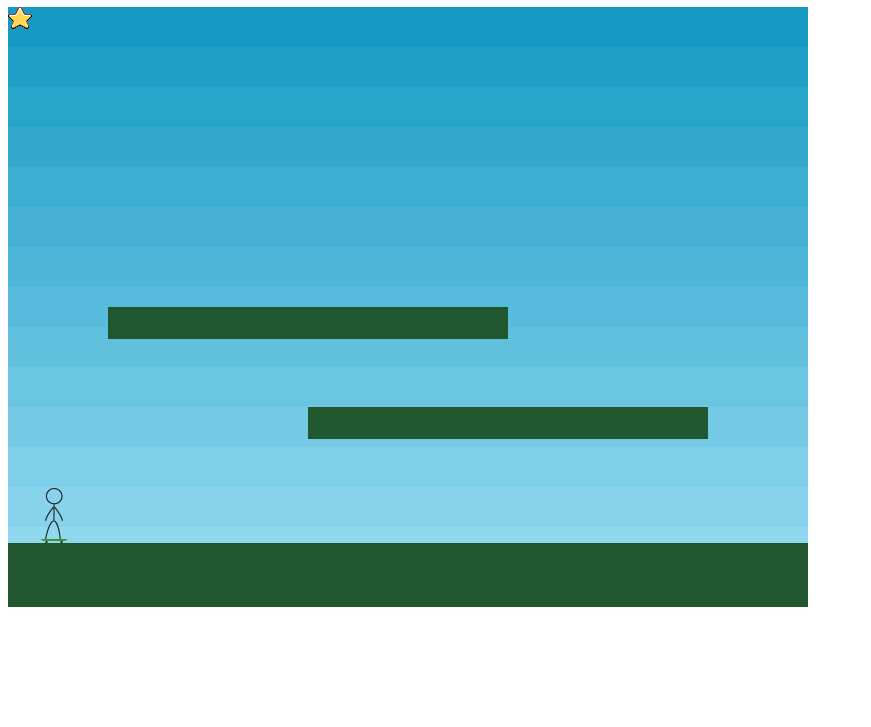
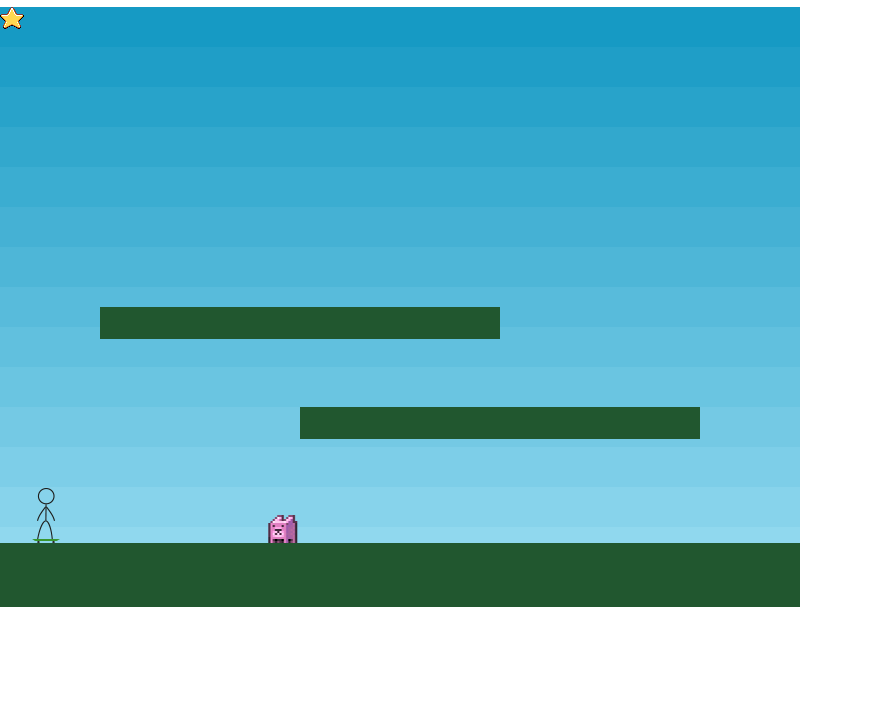
Before and after one commit to pettrz/U20092017, a plain HTML site: page public/index.html in a window 1280 px wide. Shown: the part 73-800 px from the top of the page, without its empty margins (0-871 px from the left). Drawn offline with Linux system fonts and the light colour scheme; animation ran at ten frames a second.

Commit message:
Added dog npc with animations and actions. Changed font and set margin to 0 in CSS

```diff
--- /dev/null
+++ b/public/dog_npc.json
@@ -0,0 +1,44 @@
+{"frames": {
+
+"0.png":
+{
+	"frame": {"x":0,"y":0,"w":35,"h":32},
+	"rotated": false,
+	"trimmed": false,
+	"spriteSourceSize": {"x":0,"y":0,"w":35,"h":32},
+	"sourceSize": {"w":35,"h":32}
+},
+"1.png":
+{
+	"frame": {"x":35,"y":0,"w":35,"h":32},
+	"rotated": false,
+	"trimmed": false,
+	"spriteSourceSize": {"x":0,"y":0,"w":35,"h":32},
+	"sourceSize": {"w":35,"h":32}
+},
+"2.png":
+{
+	"frame": {"x":70,"y":0,"w":35,"h":32},
+	"rotated": false,
+	"trimmed": false,
+	"spriteSourceSize": {"x":0,"y":0,"w":35,"h":32},
+	"sourceSize": {"w":35,"h":32}
+},
+"3.png":
+{
+	"frame": {"x":105,"y":0,"w":35,"h":32},
+	"rotated": false,
+	"trimmed": false,
+	"spriteSourceSize": {"x":0,"y":0,"w":35,"h":32},
+	"sourceSize": {"w":35,"h":32}
+}},
+"meta": {
+	"app": "http://www.codeandweb.com/texturepacker",
+	"version": "1.0",
+	"image": "dog_npc.png",
+	"format": "RGBA8888",
+	"size": {"w":140,"h":32},
+	"scale": "1",
+	"smartupdate": "$TexturePacker:SmartUpdate:7ad453948e07eca8033d3e81e38aa7c5:e2621d68c01a4b39d858dd845446eed8:68a9209f86def68ace0e9b2f3e1bb160$"
+}
+}
--- a/public/index.html
+++ b/public/index.html
@@ -6,6 +6,13 @@
 	<title>Stickman Skating</title>
 
 	<script type="text/javascript" src="js/phaser.min.js"></script>
+	<style type="text/css">
+		body {
+			margin: 0;
+			font-family: Arial, Helvetica, sans-serif;
+
+		}
+	</style>
 </head>
 <body>
   <h1> Stickman Skate xd </h1>
@@ -14,12 +21,16 @@
 
 	var game = new Phaser.Game(800, 600, Phaser.AUTO, '', { preload: preload, create: create, update: update })
 		var player;
+		var dog_npc;
+		var cursors;
+
 
 	  function preload() {
 				game.load.image('sky','assets/sky.png');
 				game.load.image('star','assets/star.png');
 				game.load.image('ground','assets/platform.png');
 				game.load.atlasJSONHash('dude', 'assets/skatestickman.png', 'skatestickman.json');
+				game.load.atlasJSONHash('dog', 'assets/dog_npc.png', 'dog_npc.json');
             }
 
             function create() {
@@ -46,10 +57,23 @@
                 player.body.collideWorldBounds = true;
                 ground.body.immovable = true;
 
+				//dog physics
+				dog_npc = game.add.sprite(305, game.world.height -150, 'dog');
+				game.physics.arcade.enable(dog_npc);
+                dog_npc.body.gravity.y = 300;
+				dog_npc.body.bounce.y = 0.2;
+                dog_npc.body.collideWorldBounds = true;
+                ground.body.immovable = true;
+				dog_npc.factor = 1;
+
 				//player animations
 				player.animations.add('left', [0,1,2,3,4], 10, true);
 				player.animations.add('right', [6,7,8,9,10], 10, true);
 				player.animations.add('jump', [11], 10, true);
+
+				//dog_npc animations
+				dog_npc.animations.add('left', [0,1], 10, true);
+				dog_npc.animations.add('right', [2,3], 10, true);
 
 				//controls
 				cursors = game.input.keyboard.createCursorKeys();
@@ -59,9 +83,28 @@
             function update() {
 
 				game.physics.arcade.collide(player, platforms);
+				game.physics.arcade.collide(platforms, dog_npc);
+				game.physics.arcade.collide(player, dog_npc);
+
 
 				player.body.velocity.x = 0;
 
+				//dog_npc actions
+				dog_npc.body.velocity.x = dog_npc.factor * 50;
+
+				if (dog_npc.body.x >= 400)
+				{
+					dog_npc.factor = -1;
+					dog_npc.animations.play('left');
+				}
+
+				if (dog_npc.body.x <= 20)
+				{
+					dog_npc.factor = 1;
+					dog_npc.animations.play('right');
+				}
+
+				//Player actions
 				if (cursors.left.isDown)
 				{
 					player.body.velocity.x = -130;
```
Also changed, not shown: public/stickman.json (deleted, +0 -100 lines), public/assets/dog_npc.png (added), public/assets/stickman.png (deleted).
